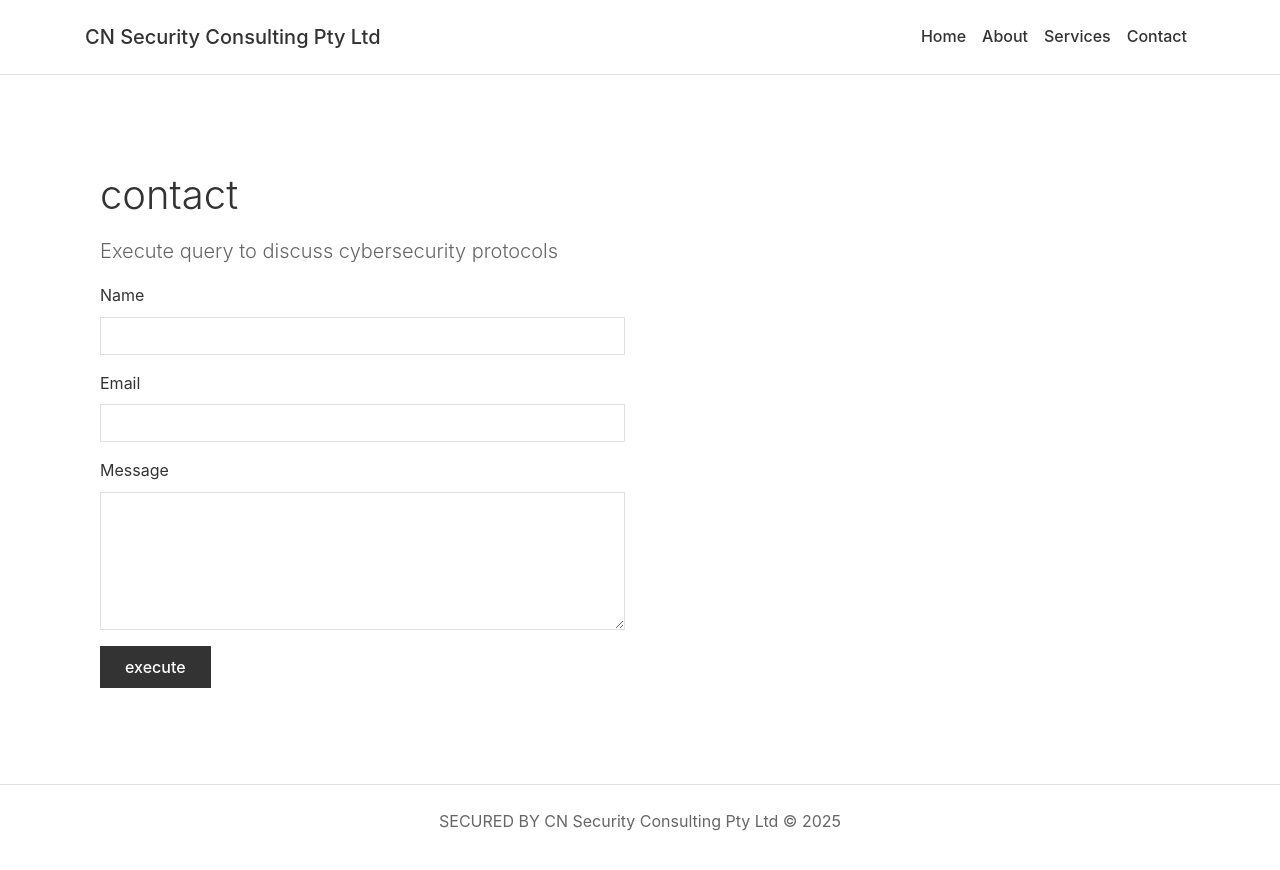
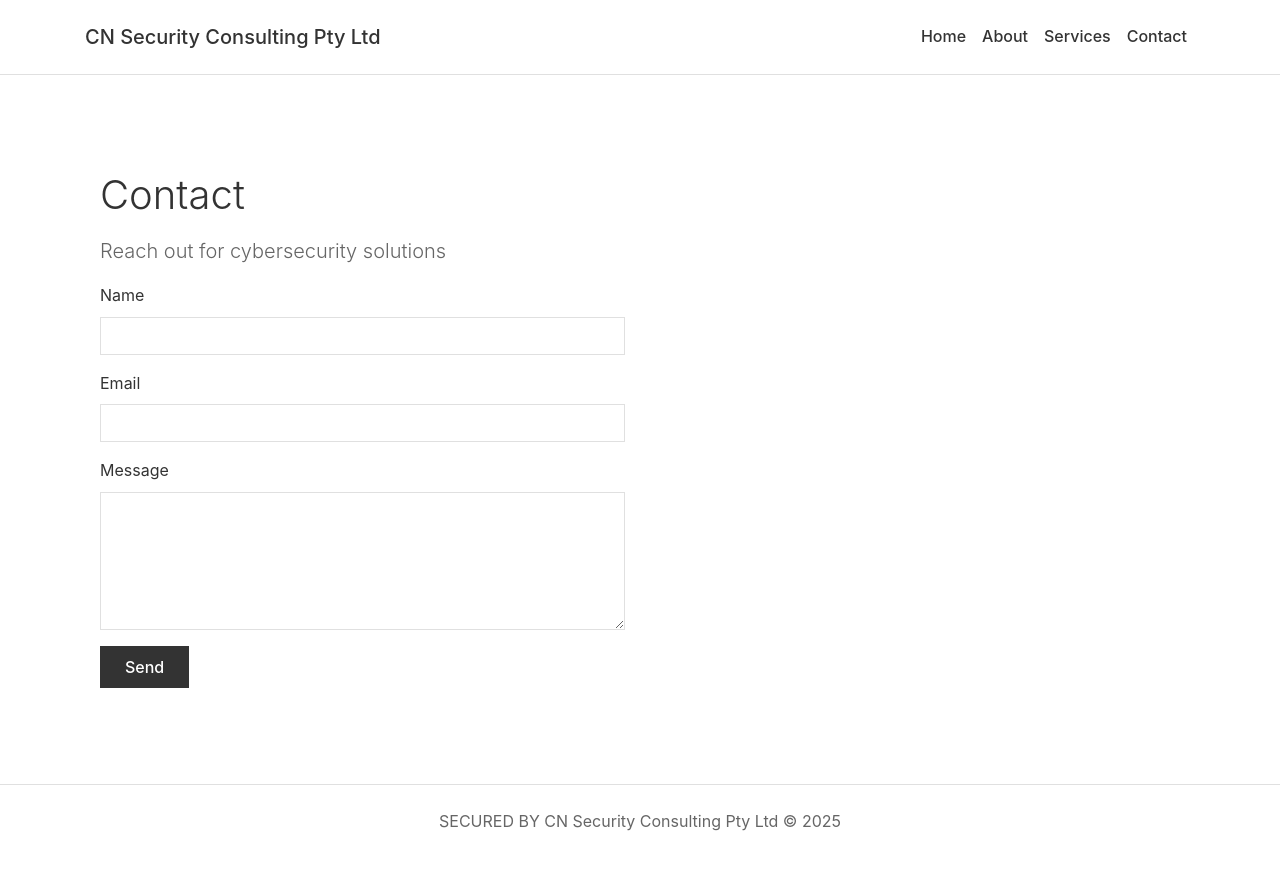
Before and after one commit to hookthieves/hookthieves.github.io, a Jekyll site: the page built from contact.html, in a window 1280 px wide. Shown: the top 870 px of the page. Built offline with Jekyll 4.4.1, drawn with Linux system fonts in a browser that asks for light colours.

Commit message:
Update contact.html

```diff
--- a/contact.html
+++ b/contact.html
@@ -1,10 +1,10 @@
 ---
 layout: default
-title: Contact Us
+title: Contact
 ---
 <div class="container py-5">
-    <h1 class="display-4">contact</h1>
-    <p class="lead">Execute query to discuss cybersecurity protocols</p>
+    <h1 class="display-4">Contact</h1>
+    <p class="lead">Reach out for cybersecurity solutions</p>
 
     <div class="row">
         <div class="col-md-6">
@@ -21,7 +21,7 @@ title: Contact Us
                     <label for="message">Message</label>
                     <textarea class="form-control" id="message" name="message" rows="5" required></textarea>
                 </div>
-                <button type="submit" class="btn btn-primary">execute</button>
+                <button type="submit" class="btn btn-primary">Send</button>
             </form>
         </div>
     </div>
```
